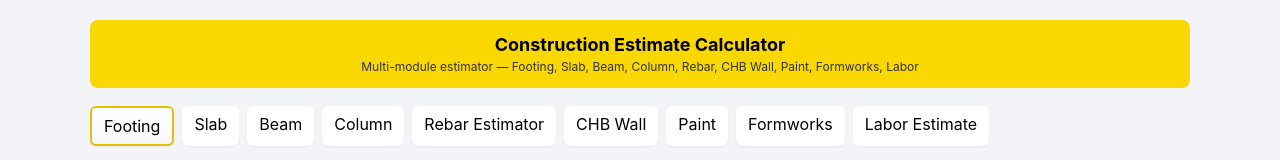
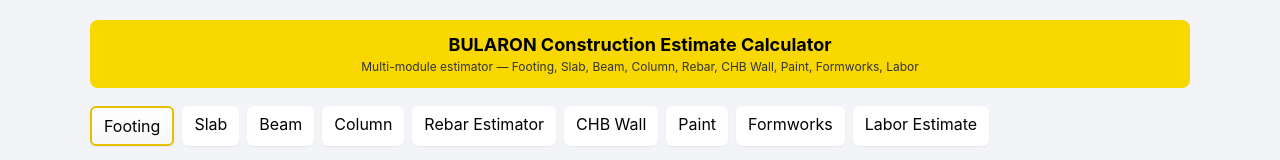
Before and after one commit to nelkyut/baybayin, a plain HTML site: page index.html in a window 1280 px wide. Shown: the top 160 px of the page. Drawn offline with Linux system fonts and the light colour scheme.

Commit message:
Update header title for construction calculator

```diff
--- a/index.html
+++ b/index.html
@@ -47,7 +47,7 @@
 <body>
   <div class="app">
     <header>
-      <h1>Construction Estimate Calculator</h1>
+      <h1>BULARON Construction Estimate Calculator</h1>
       <p>Multi-module estimator — Footing, Slab, Beam, Column, Rebar, CHB Wall, Paint, Formworks, Labor</p>
     </header>
 
```
